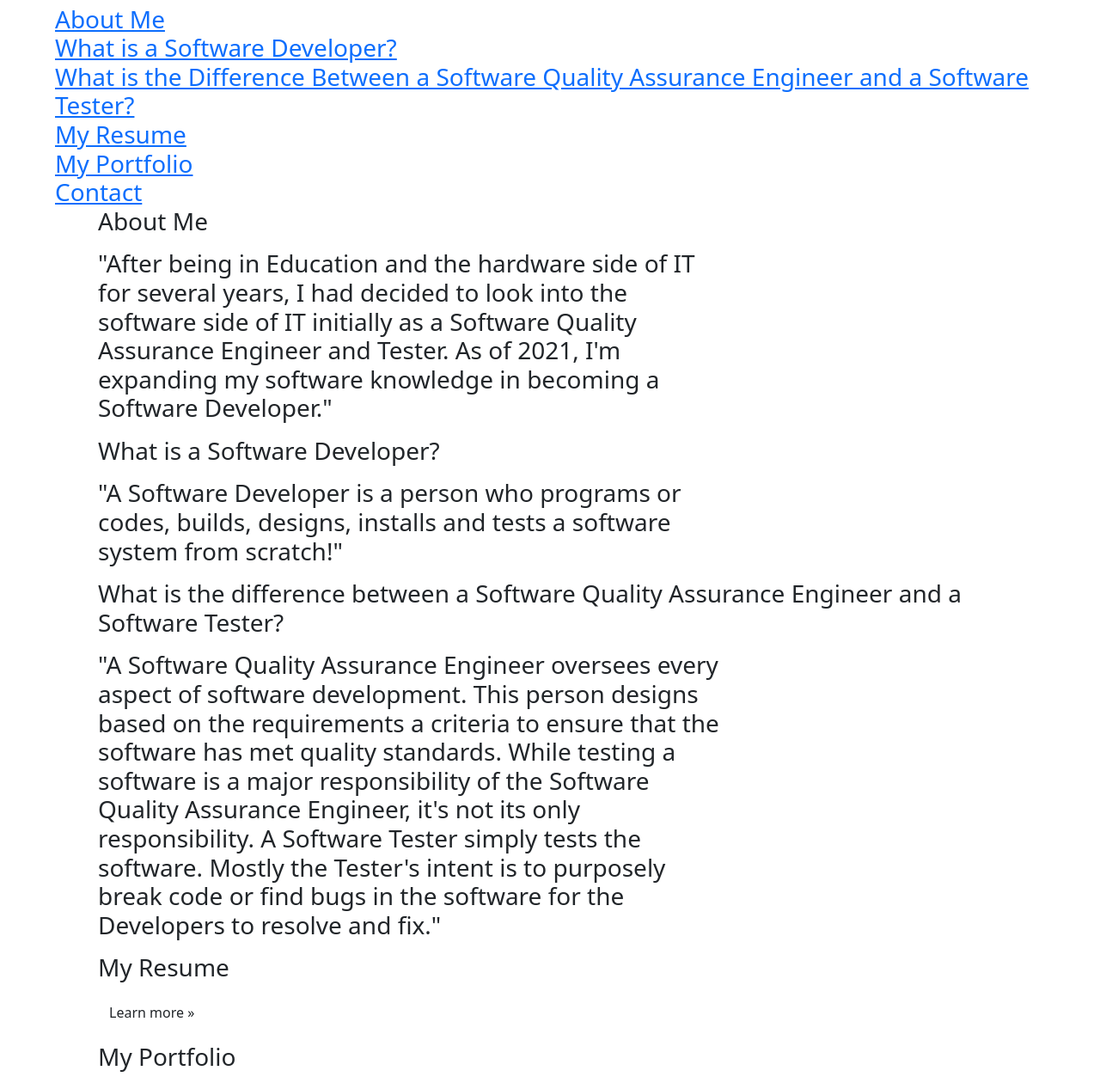
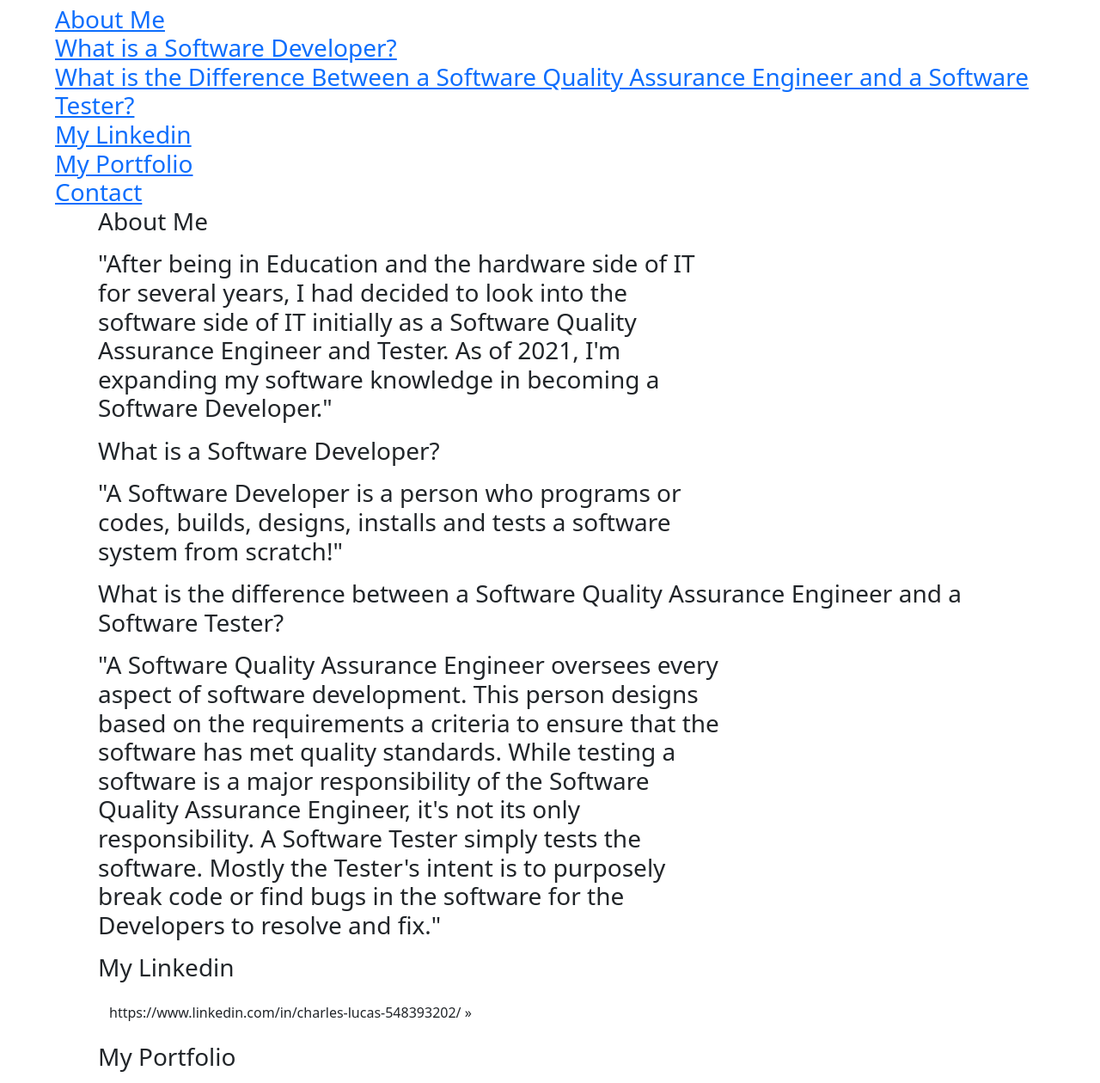
Before and after one commit to clucas1975/MyPortfolio, a plain HTML site: page MyPortfolio.html in a window 1280 px wide. Shown: the part 416-1676 px from the top of the page at 86% size. Drawn offline with nearby package versions, Linux system fonts and the light colour scheme.

Commit message:
second commit

```diff
--- a/MyPortfolio.html
+++ b/MyPortfolio.html
@@ -34,10 +34,10 @@
   <a href="#WhatIsASoftwareDeveloper?">What is a Software Developer?</a>
       </li>
 <li class="nav-item">
-  <a href="#WhatIsTheDifferenceBetweenASoftwareQualityEngineerAndASoftwareTester?">What is the Difference Between a Software Quality Assurance Engineer and a Software Tester?
+  <a href="#WhatIsTheDifferenceBetweenASoftwareQualityAssuranceEngineerAndASoftwareTester?">What is the Difference Between a Software Quality Assurance Engineer and a Software Tester?
 </a></li>
 <li class="nav-item">
-  <a href="#MyResume">My Resume
+  <a href="#MyLinkedin">My Linkedin
 </a></li>
 <li><a href="#MyPortfolio">My Portfolio</a></li>
 
@@ -63,6 +63,7 @@
         </div>
       </div>
     </div>
+  </section>
 
 
     <!---------------What is a Software Developer?------>
@@ -83,6 +84,7 @@
         </div>
       </div>
     </div>
+   </section>
 
 
 
@@ -105,28 +107,30 @@
         </div>
       </div>
     </div>
+      </section>
 
 
 
 
- <!----------------------My Resume------------>
-  <section id="MyResume">
+ <!----------------------My Linkedin------------>
+  <section id="MyLinkedin">
     <div class="container">
       <div class="row">
         <div class="col">
-          <p class="section-title">My Resume</p>
+          <p class="section-title">My Linkedin</p>
         </div>
       </div>
     </div>
 
-    <div id="my-resume-div" class="container">
+    <div id="my-linkedin-div" class="container">
       <div class="row">
         <div class="col-xs-12 col-sm-12 col-md-8">
 
-            <p><a class="btn btn-default" href="file:///C:/Users/13173/Downloads/Charles-Lucas%20(3).pdf">Learn more &raquo;</a></p>
+            <p><a class="btn btn-default" href="https://www.linkedin.com/in/charles-lucas-548393202/">https://www.linkedin.com/in/charles-lucas-548393202/ &raquo;</a></p>
         </div>
       </div>
     </div>
+  </section>
 
 
     <!----------------------My Portfolio------------>
@@ -152,6 +156,7 @@
         </div>
       </div>
     </div>
+   </section>
 
 
 
@@ -172,5 +177,6 @@
         </div>
       </div>
     </div>
+  </section>
     <script src="https://cdn.jsdelivr.net/npm/bootstrap@5.0.2/dist/js/bootstrap.bundle.min.js" integrity="sha384-MrcW6ZMFYlzcLA8Nl+NtUVF0sA7MsXsP1UyJoMp4YLEuNSfAP+JcXn/tWtIaxVXM" crossorigin="anonymous"></script>
 </body>
```
